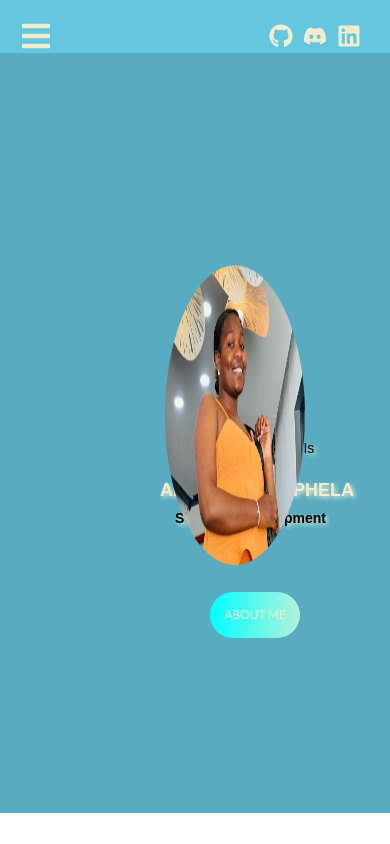
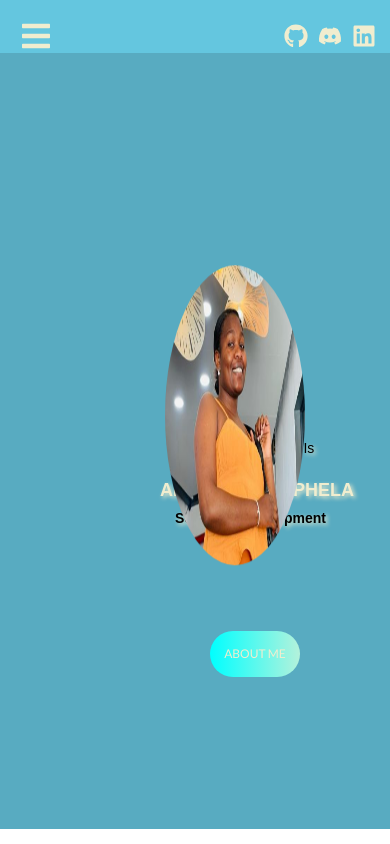
Before and after one commit to Sikhuphela/Port, a React (Create React App) app: page / in a window 390 px wide. Built offline with nearby package versions, Linux system fonts and the light colour scheme.

Commit message:
Moved the button for home screen size 480

```diff
--- a/src/Pages/style.css
+++ b/src/Pages/style.css
@@ -3,7 +3,7 @@
   display: flex;
   flex-direction: column;
   background-color: #58ABC1;
-  height: 90vh;
+  height: 92vh;
 }
 
 h3 {
@@ -205,7 +205,7 @@ button:active {
   button {
     width: 80px;
     font-size: 12px;
-    top: 170px;
+    top: 200px;
     left: calc(50% - (-20px));
   }
 }
--- a/src/components/Navbar.css
+++ b/src/components/Navbar.css
@@ -120,6 +120,7 @@ span{
     .nav-menu {
       width: 37%;
       left: -80%;
+      margin-top: 20px;
     }
 
     .nav-menu.active {
@@ -131,10 +132,9 @@ span{
     }
 
     .social-icons {
-    font-size: 15px;
-    margin-left: 230px;
-      margin-top: -35px;
-      justify-content: center;
+    margin-left: 260px;
+    margin-top: -35px;
+    justify-content: center;
     }
     .nav-text a{
         font-size: 15px;
```
